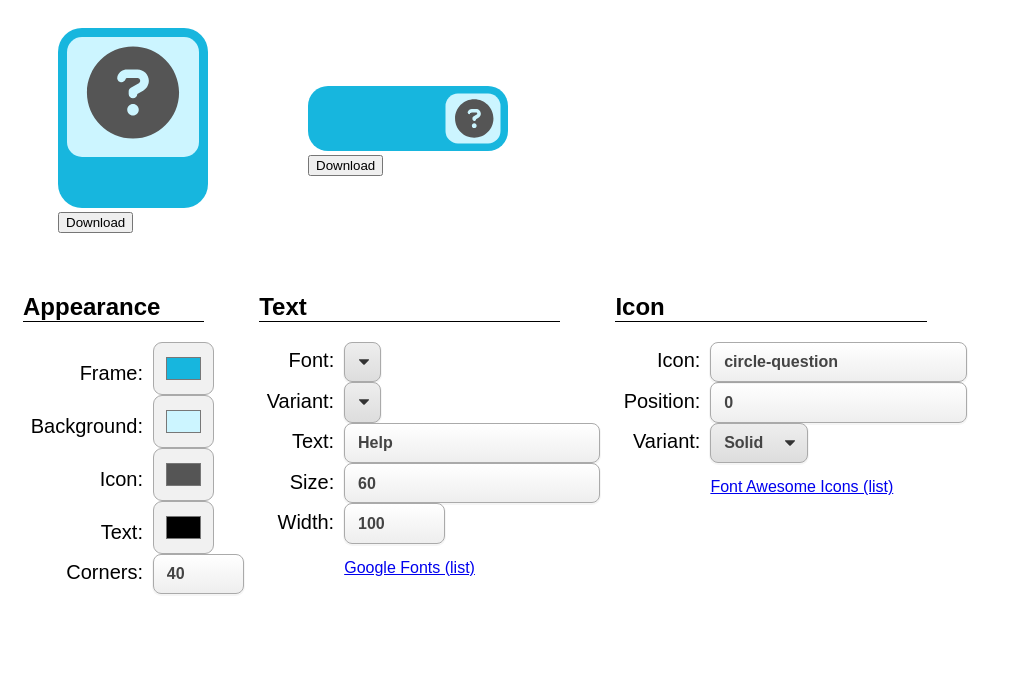
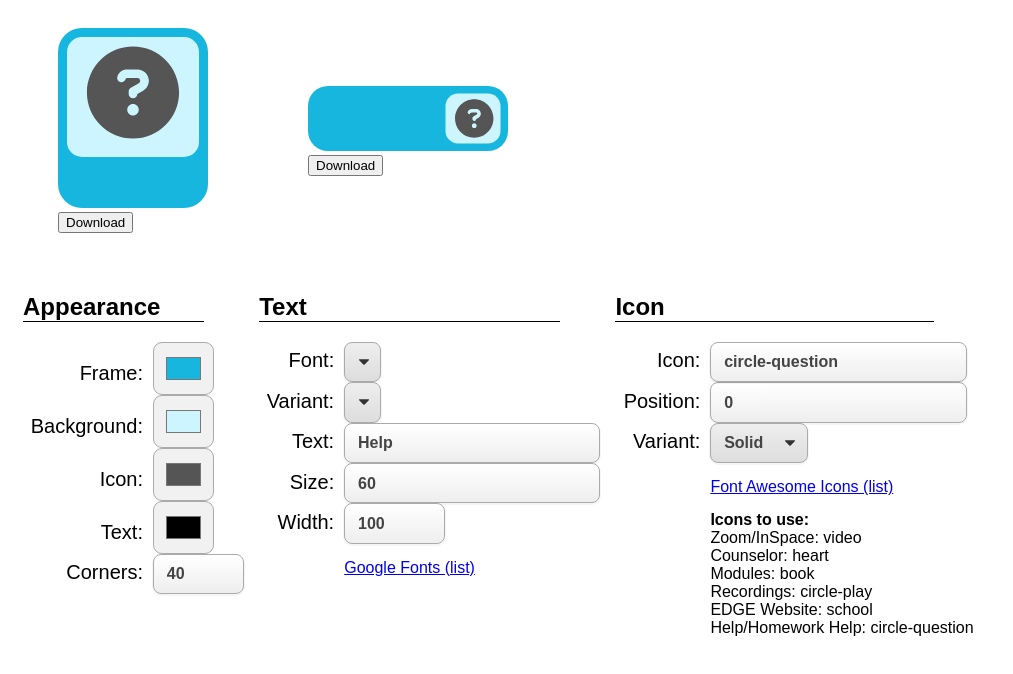
Before and after one commit to MatzElectronics/ButtonBuilder, a plain HTML site: page index.html in a window 1280 px wide. Shown: the whole page, without its empty margins (0-1013 px from the left). Drawn offline with Linux system fonts and the light colour scheme; a script that the page names is missing.

Commit message:
Add notes about icons to use

```diff
--- a/index.html
+++ b/index.html
@@ -514,6 +514,15 @@ function brightnessByColor(color) {
             </div>
 
             <div style="margin-left:95px; margin-top: 15px;"><a href="https://fontawesome.com/search?m=free" target="_blank">Font Awesome Icons (list)</a></div>
+            <div style="margin-left:95px; margin-top: 15px;">
+                <strong>Icons to use:</strong><br>
+                Zoom/InSpace: video<br>
+                Counselor: heart<br>
+                Modules: book<br>
+                Recordings: circle-play<br>
+                EDGE Website: school<br>
+                Help/Homework Help: circle-question<br>
+            </div>
         </div>
     </main>
     <input id="dummy" name="dummy" type="hidden">
```
